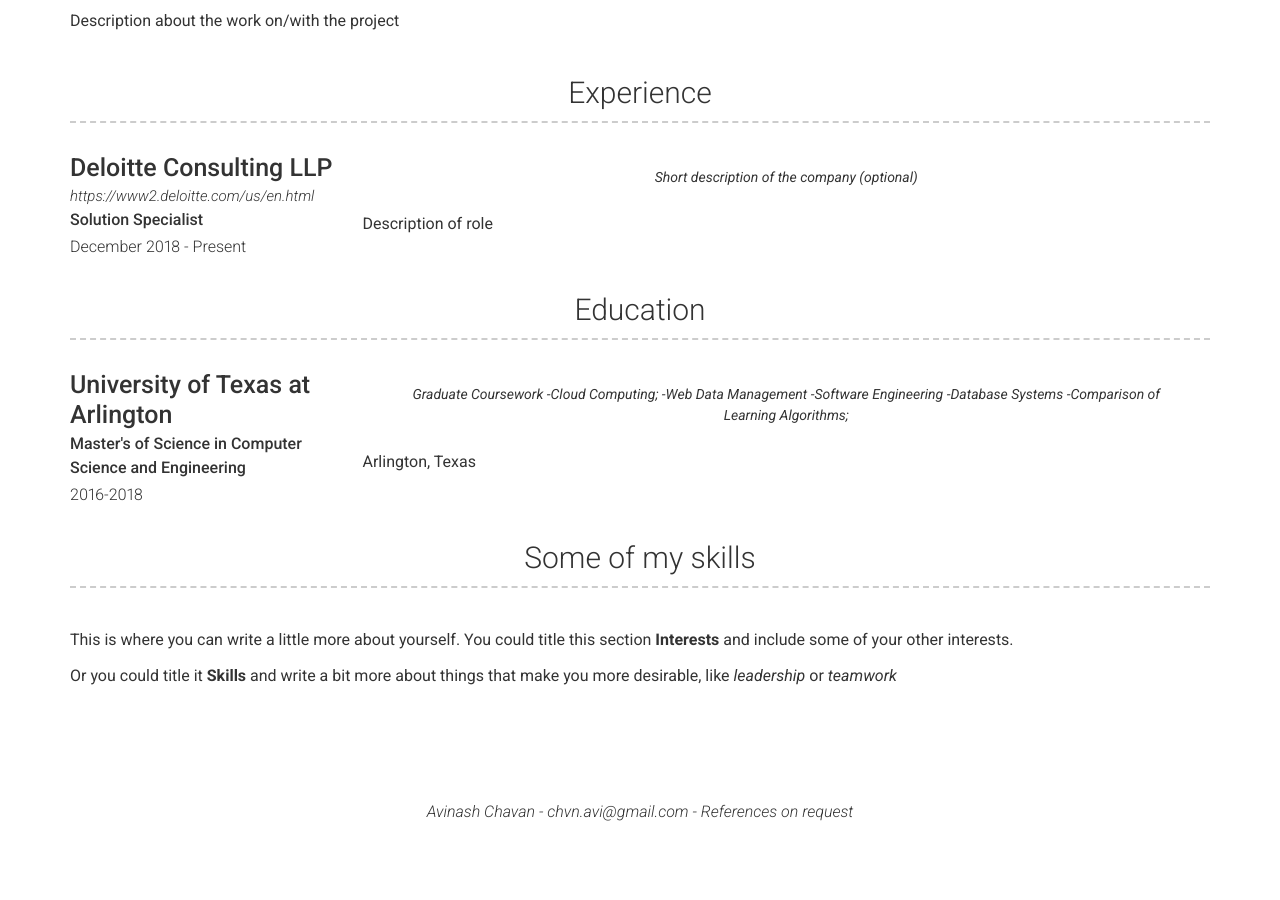
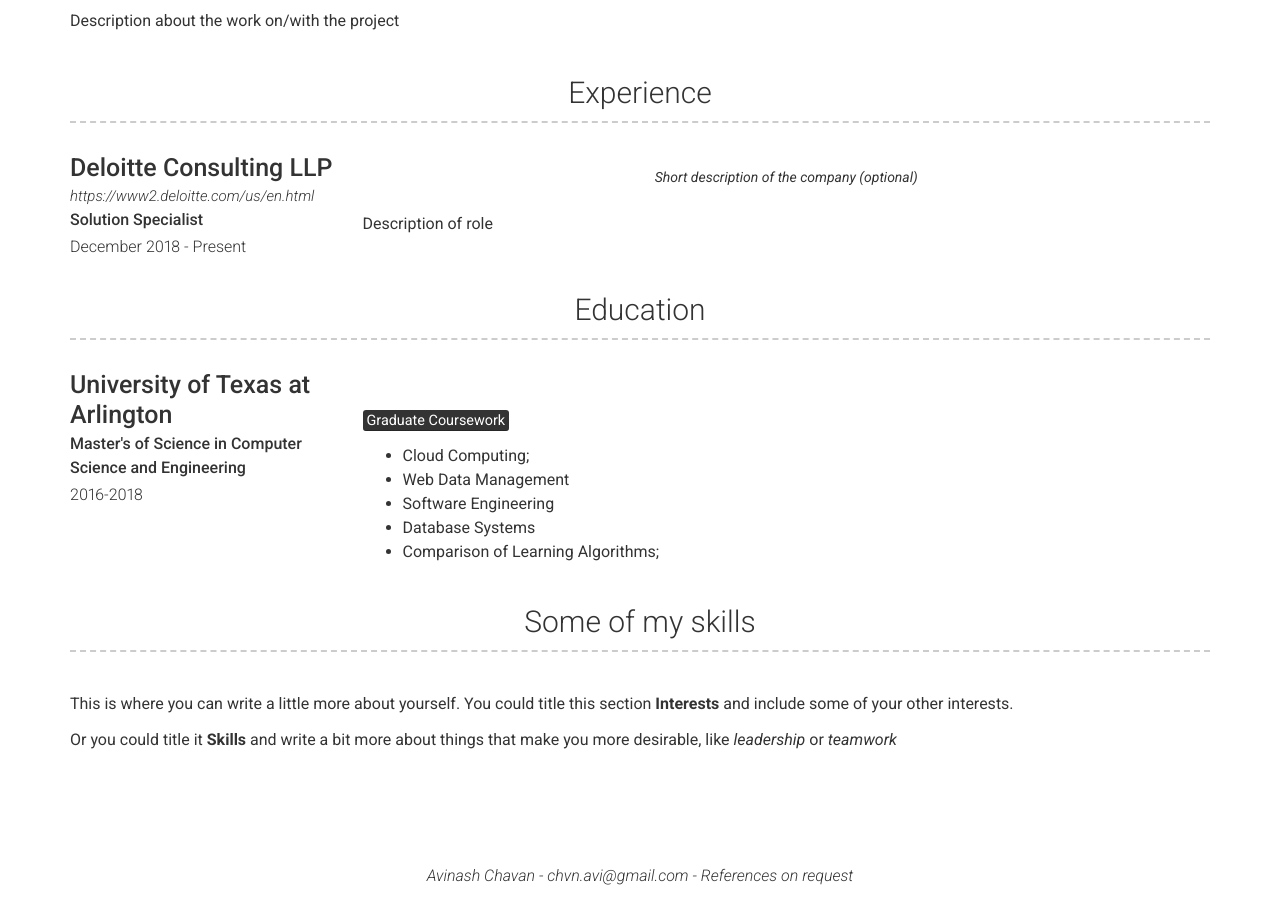
Before and after one commit to AvinashChavanN/avinashchavann.github.io, a Jekyll site: the page built from index.md, in a window 1280 px wide and 900 px high, scrolled down 800 px. Built offline with Jekyll 4.4.1, drawn with Linux system fonts in a browser that asks for light colours; before the commit the page ends 1636 px from its top, so only the background shows below that.

Commit message:
education

```diff
--- a/_data/education.yml
+++ b/_data/education.yml
@@ -4,11 +4,10 @@
   dates: 2016-2018
   qualification: Master's of Science in Computer Science and Engineering
   quote: >
-    Graduate Coursework
-    -Cloud Computing;
-    -Web Data Management
-    -Software Engineering
-    -Database Systems
-    -Comparison of Learning Algorithms;
   description: | # this will include new lines to allow paragraphs
-    Arlington, Texas
+    <mark>Graduate Coursework</mark>
+    - Cloud Computing;
+    - Web Data Management
+    - Software Engineering
+    - Database Systems
+    - Comparison of Learning Algorithms;
```
